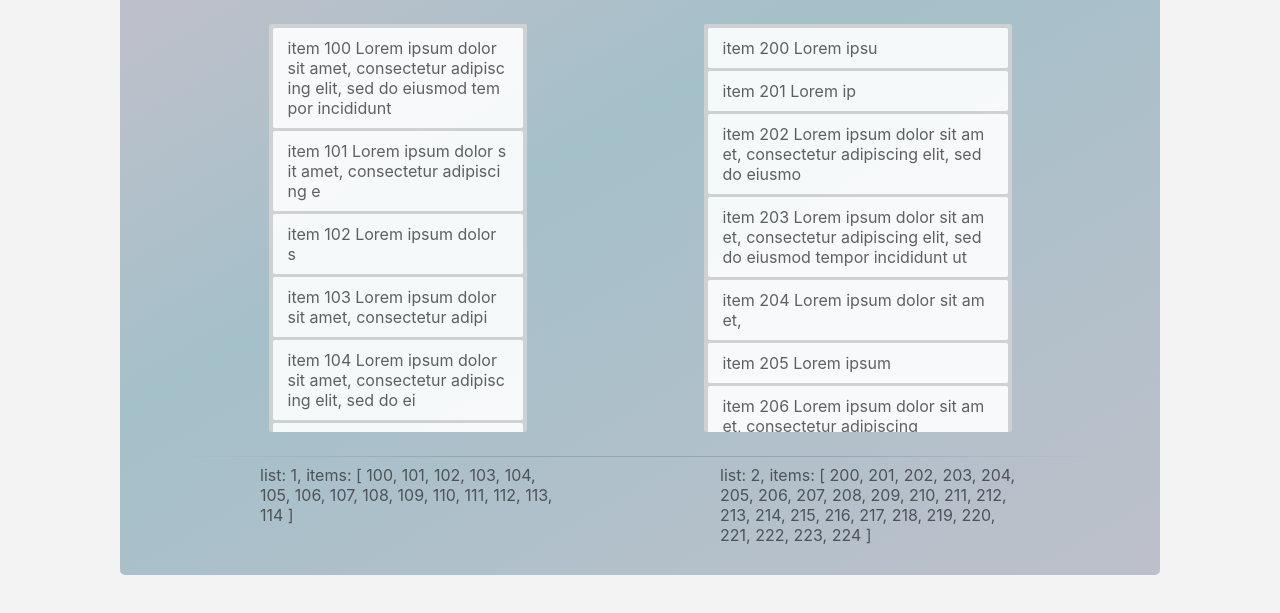
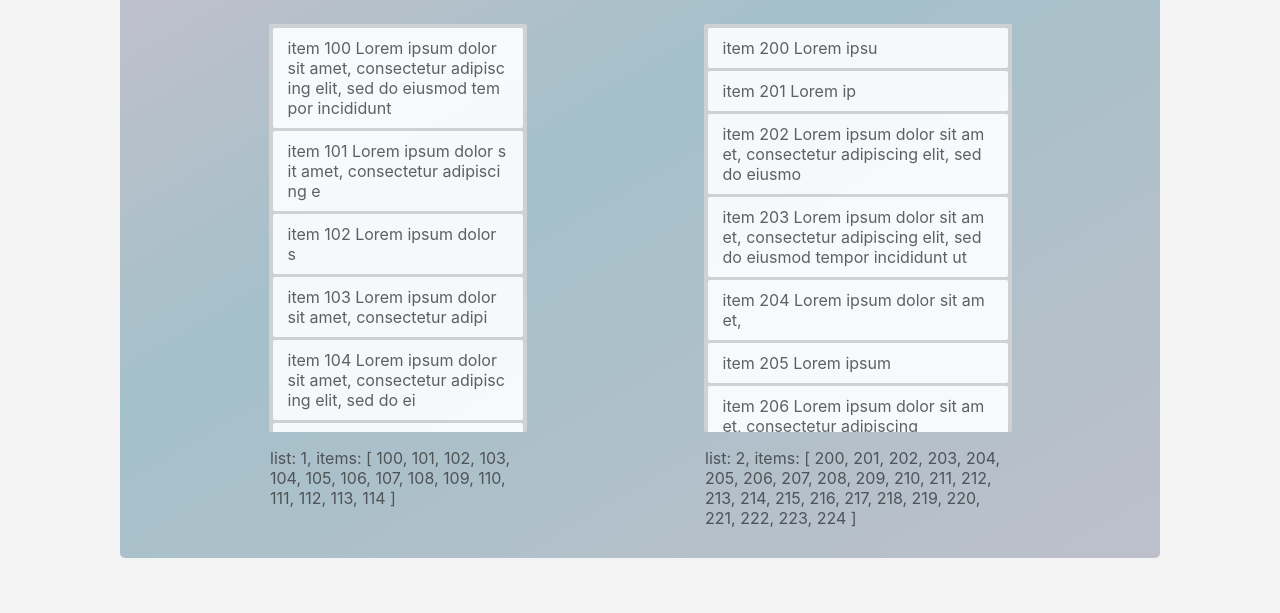
Before and after one commit to blinpete/vue-dragondrop, a plain HTML site: page index.html in a window 1280 px wide. Shown: the part 135-748 px from the top of the page. Drawn offline with Linux system fonts and the light colour scheme.

Commit message:
styling: info boxes width fixed

```diff
--- a/index.html
+++ b/index.html
@@ -18,7 +18,7 @@
             </Container>
         </div>
 
-        <hr>
+        <!-- <hr> -->
         <div class="container">
             <div v-for="list in lists" class="info">list: @{list.id}, items: @{list.items.map(i=> i.id)}</div>
         </div>
--- a/style.css
+++ b/style.css
@@ -91,9 +91,7 @@ h1 {
     overflow-y: scroll;
     opacity: .9;
 }
-.list:first-child {
-    width: 250px;
-}
+
 
 .item {
     background-color: #fff;
@@ -124,9 +122,14 @@ h1 {
 }
 
 
+.list:first-child, .info:first-child {
+    width: 250px;
+}
 .info {
     width: 300px;
     color: #4e5357;
+    margin-left: -5px;
+    /* margin-top: 5px; */
 }
 
 
```
